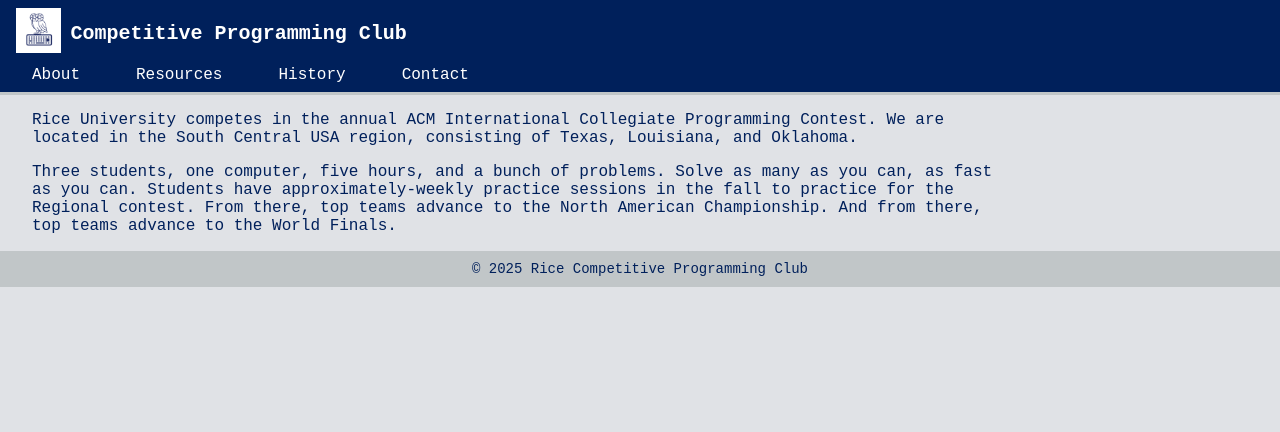
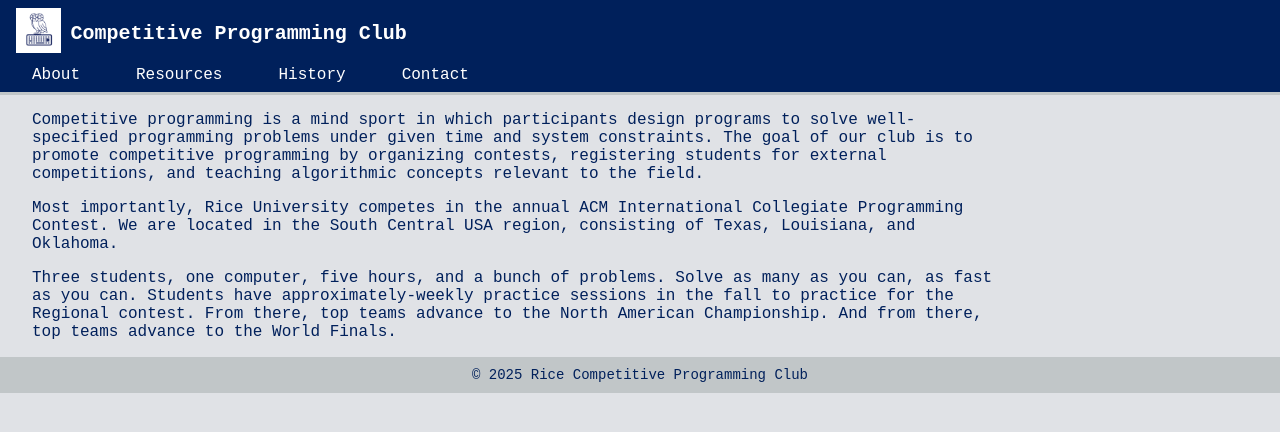
Before and after one commit to Rice-CP-Club/website, a Jekyll site: the page built from index.html, in a window 1280 px wide. Shown: the top 432 px of the page. Built offline with Jekyll 4.4.1, drawn with Linux system fonts in a browser that asks for light colours.

Commit message:
change wording

```diff
--- a/index.html
+++ b/index.html
@@ -8,9 +8,18 @@
 </head>
 
 <p class="descr">
-  Rice University competes in the annual ACM International Collegiate
-  Programming Contest. We are located in the South Central USA region,
-  consisting of Texas, Louisiana, and Oklahoma.
+  Competitive programming is a mind sport in which participants design programs
+  to solve well-specified programming problems under given time and system
+  constraints. The goal of our club is to promote competitive programming by
+  organizing contests, registering students for external competitions, and
+  teaching algorithmic concepts relevant to the field.
+</p>
+<p class="descr">
+  Most importantly, Rice University competes in the annual
+  <h ref="https://icpc.global/"
+    >ACM International Collegiate Programming Contest</h
+  >. We are located in the South Central USA region, consisting of Texas,
+  Louisiana, and Oklahoma.
 </p>
 <p class="descr">
   Three students, one computer, five hours, and a bunch of problems. Solve as
```
